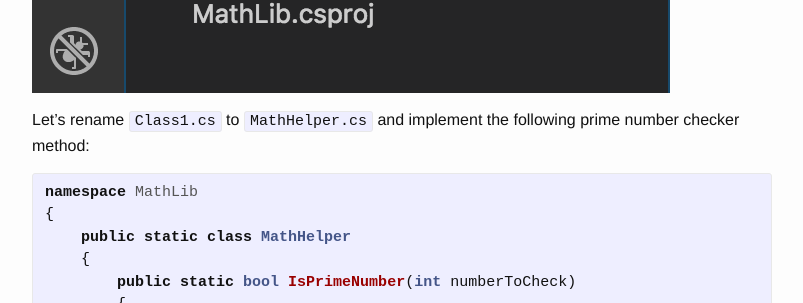
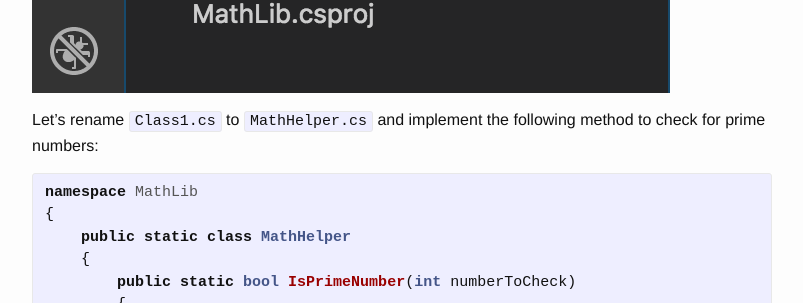
Before and after one commit to DeanPDX/DeanPDX.github.io, a Jekyll site: the page built from _posts/2017-03-19-creating-and-consuming-dotnet-core-libraries.markdown, in a window 1280 px wide and 900 px high, scrolled down 1222 px. Shown: the part 149-452 px from the top of the window, without its empty margins (238-1041 px from the left). Built offline with Jekyll 4.4.1, drawn with Linux system fonts in a browser that asks for light colours; nearby versions of some CDN libraries; comment, search, counter and statistics services are not loaded.

Commit message:
Changed wording

```diff
--- a/_posts/2017-03-19-creating-and-consuming-dotnet-core-libraries.markdown
+++ b/_posts/2017-03-19-creating-and-consuming-dotnet-core-libraries.markdown
@@ -39,7 +39,7 @@ If you open your project folder in Visual Studio Code it should look something l
 
 ![After Creation Opening Folder in Visual Studio Code](/images/2017-core-library/AfterCreation.png)
 
-Let's rename `Class1.cs` to `MathHelper.cs` and implement the following prime number checker method:
+Let's rename `Class1.cs` to `MathHelper.cs` and implement the following method to check for prime numbers:
 
 {% highlight csharp %}
 namespace MathLib
```
